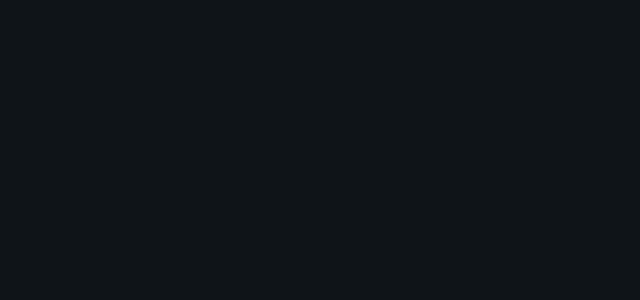
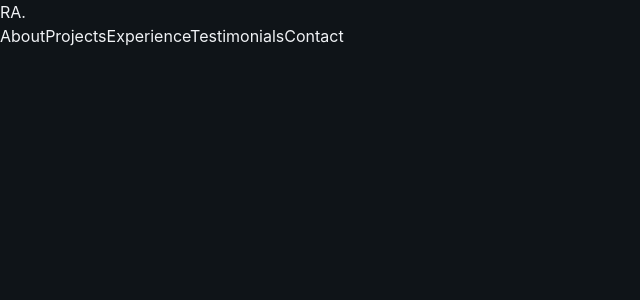
Before and after one commit to rubenaguilardev/portfolio, a React (Vite) app: page / in a window 1280 px wide. Shown: the top 300 px of the page, without its empty margins (0-640 px from the left). Built offline with nearby package versions, Linux system fonts and the light colour scheme.

Commit message:
add navbar links

```diff
--- a/src/layout/Navbar.jsx
+++ b/src/layout/Navbar.jsx
@@ -1,6 +1,29 @@
 const Navbar = () => {
+
+    const navLinks = [
+        { href: '#about', label: 'About' },
+        { href: '#projects', label: 'Projects' },
+        { href: '#experience', label: 'Experience' },
+        { href: '#testimonials', label: 'Testimonials' },
+        { href: '#contact', label: 'Contact' },
+    ]
+
     return (
-        <header></header>
+        <header>
+            <nav>
+                <a href="">RA<span>.</span></a>
+
+                <div>
+                    <div>
+                        {navLinks.map((link, index) => (
+                            <a href={link.href} key={index}>
+                                {link.label}
+                            </a>
+                        ))}
+                    </div>
+                </div>
+            </nav>
+        </header>
     )
 }
 
```
